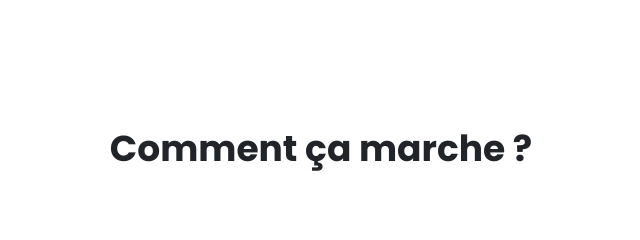
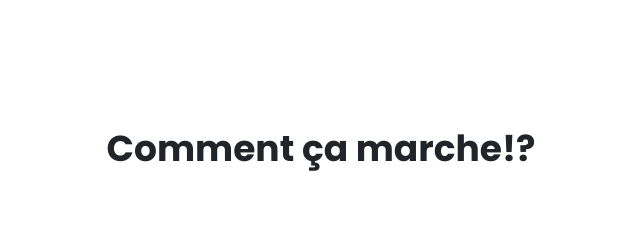
Before and after one commit to dvrart/vdo, a plain HTML site: page index.html in a window 1280 px wide. Shown: the part 1500-1740 px from the top of the page, 319-959 px from the left. Drawn offline with nearby package versions, Linux system fonts and the light colour scheme.

Commit message:
Update index.html

```diff
--- a/index.html
+++ b/index.html
@@ -150,7 +150,7 @@
 
         <section class="comment" id="comment">
             <div class="container">
-                <div class="title">Comment ça marche ?</div>
+                <div class="title">Comment ça marche!?</div>
                 <div class="comment__items">
                     <div class="row comment__slider">
                         <div class="col-lg-4 col-md-4">
```
